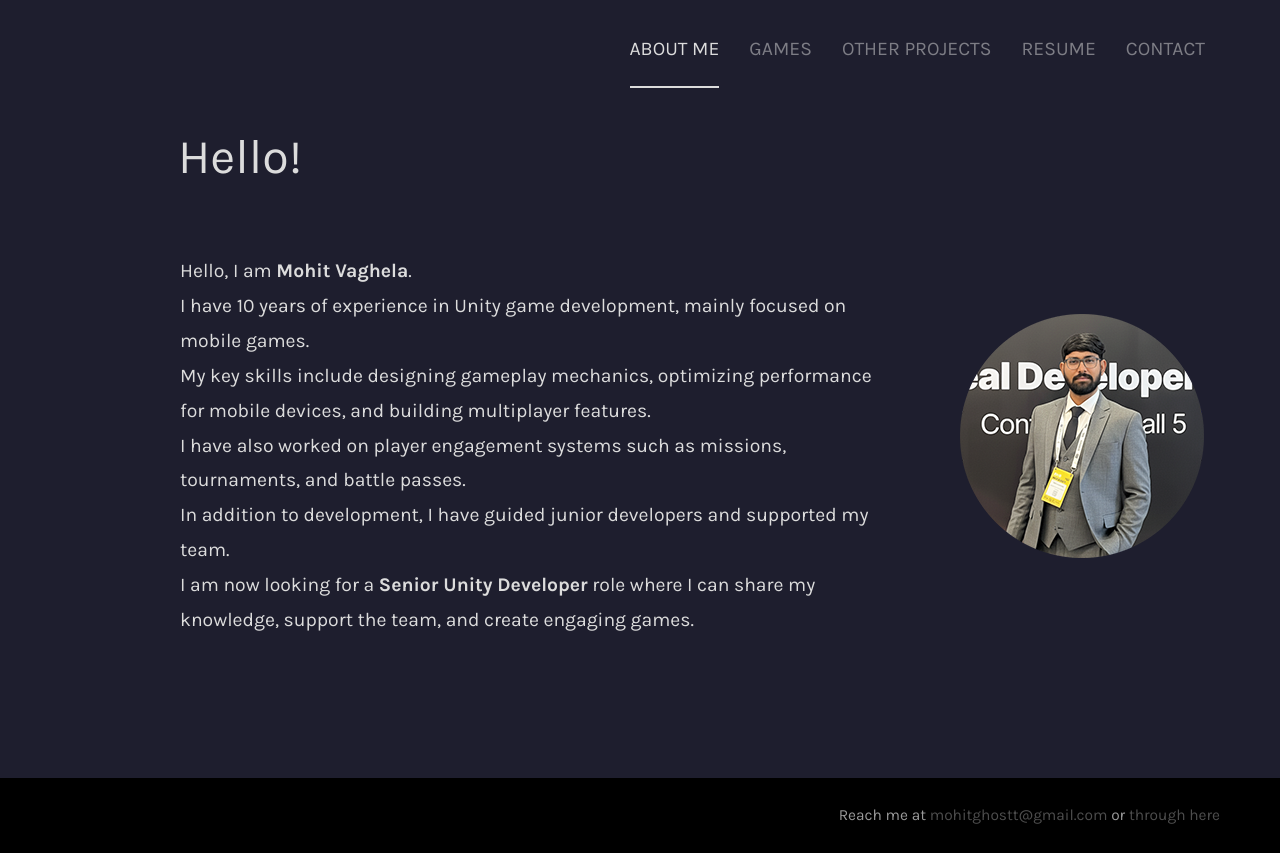
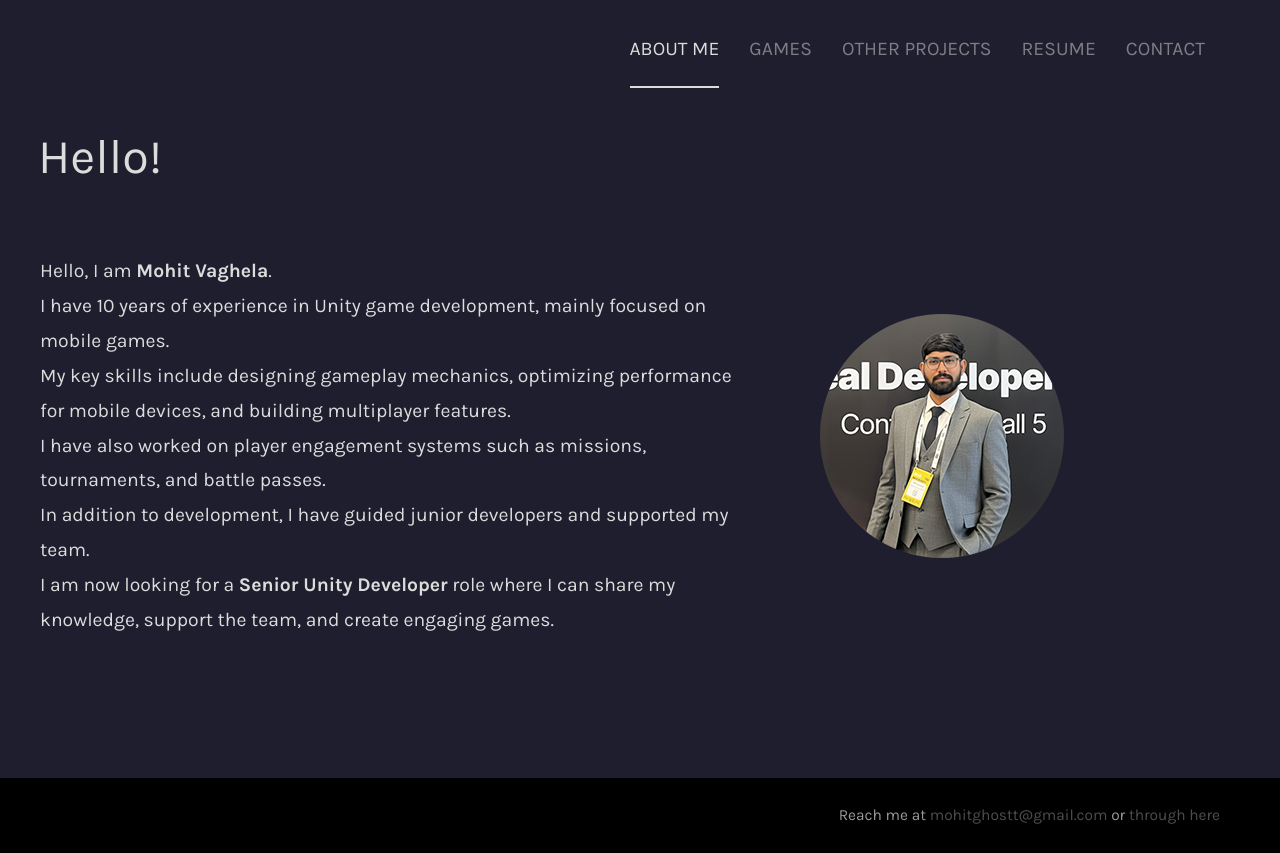
Before and after one commit to vaghelamohit/vaghelamohit.github.io, a Vue app: page / in a window 1280 px wide. Built offline with nearby package versions, Linux system fonts and the light colour scheme; no server answers.

Commit message:
Fix Left size padding

```diff
--- a/src/App.vue
+++ b/src/App.vue
@@ -125,7 +125,7 @@ h1 {
   }
 
   .main {
-    padding: 0px 40px 40px 180px;
+    padding: 0px 40px 40px 40px;
   }
 
   .main, .header, .footer {
```
